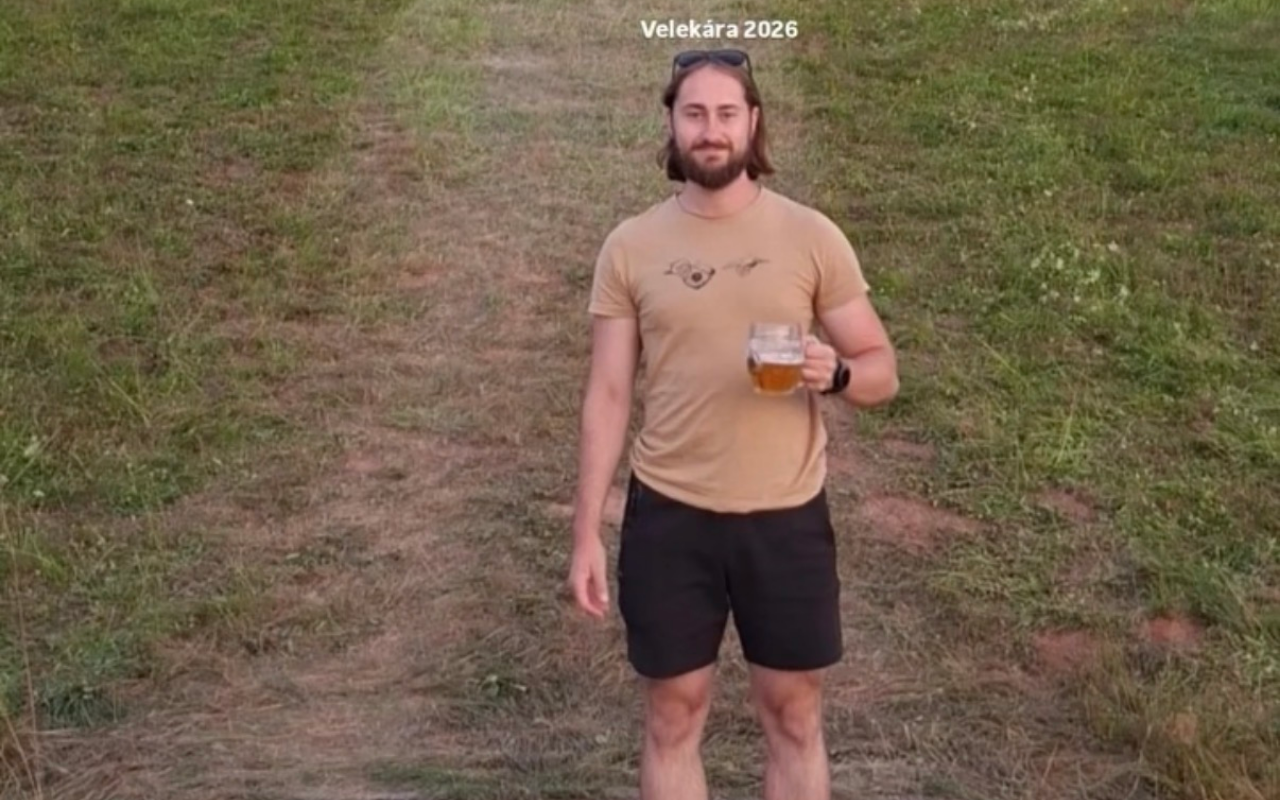
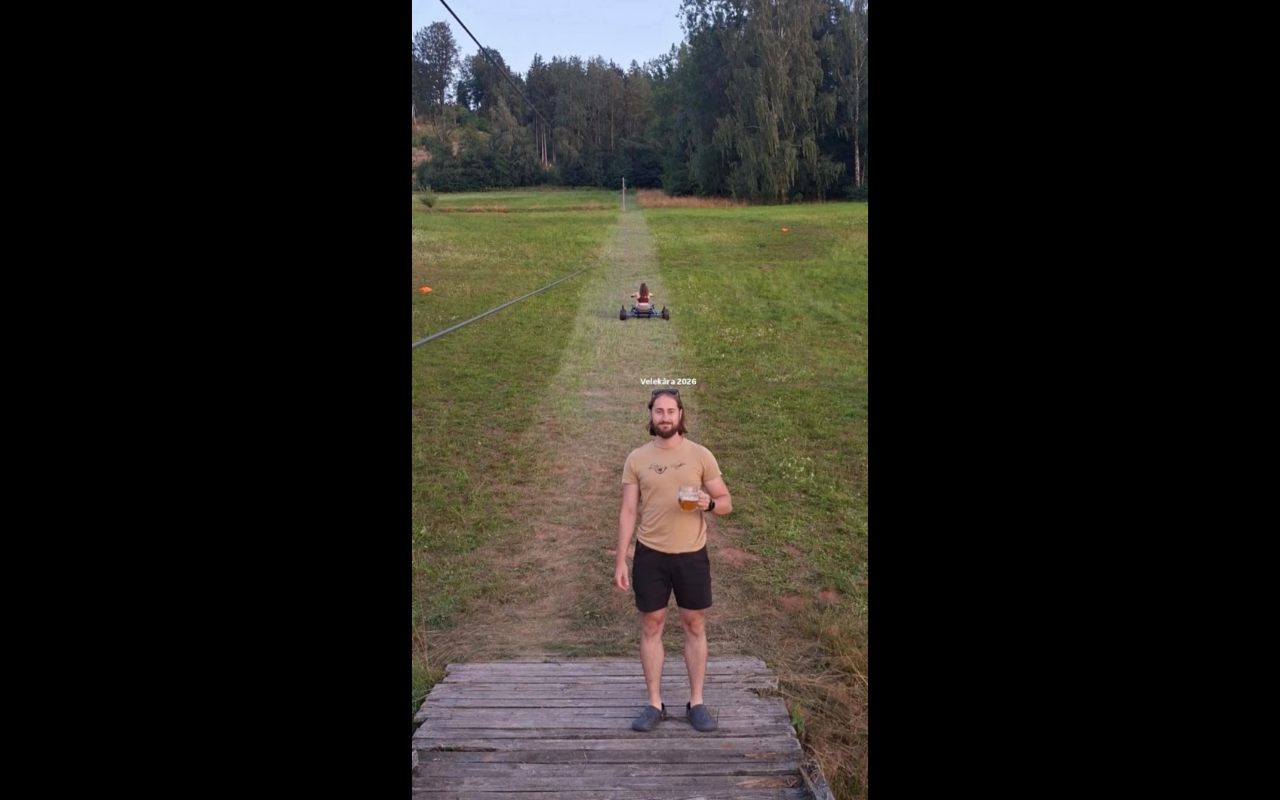
Before and after one commit to matejpetreje/Karkikemp_web, a plain HTML site: page index.html in a window 1280 px wide. Drawn offline with Linux system fonts and the light colour scheme.

Commit message:
Update index.html

```diff
--- a/index.html
+++ b/index.html
@@ -3,31 +3,27 @@
 <head>
   <meta charset="utf-8">
   <meta name="viewport" content="width=device-width, initial-scale=1, viewport-fit=cover">
-  <title>Velekára</title>
+  <title>Velekára 2026</title>
   <style>
     html, body {
       margin: 0;
       width: 100%;
       height: 100%;
+      background: #000;
       overflow: hidden;
-      background: #000;
     }
     .photo {
       position: fixed;
       inset: 0;
       width: 100%;
       height: 100%;
-      object-fit: cover;
-      /* Osoba je v originálu přibližně na 57 % šířky a 70 % výšky. */
-      object-position: 57% 70%;
+      object-fit: contain;
+      object-position: center center;
       display: block;
-    }
-    @media (orientation: landscape) {
-      .photo { object-position: 57% 72%; }
     }
   </style>
 </head>
 <body>
-  <img class="photo" src="velekara.jpg" alt="Velekára">
+  <img class="photo" src="velekara.jpg" alt="Velekára 2026">
 </body>
 </html>
```
